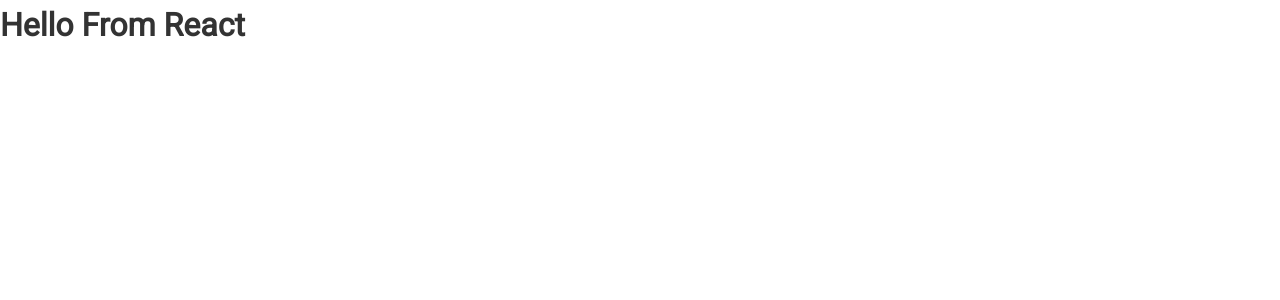
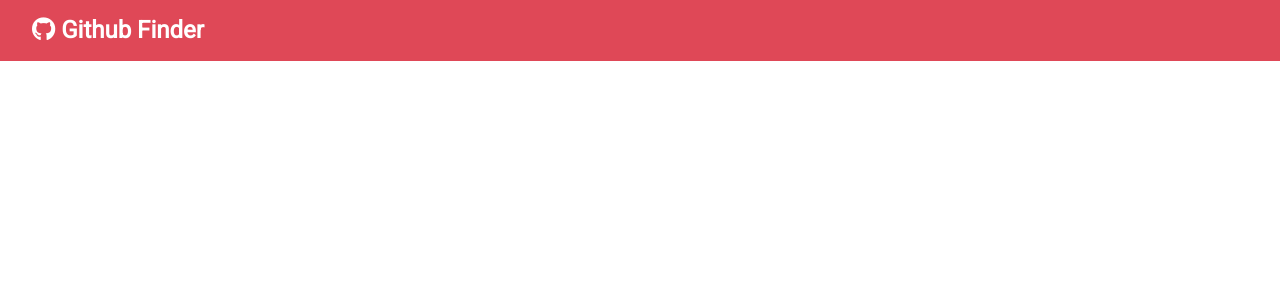
Before and after one commit to MaartenQHuijser/github-finder, a React (Create React App) app: page / in a window 1280 px wide. Shown: the top 300 px of the page. Built offline with nearby package versions, Linux system fonts and the light colour scheme.

Commit message:
Added components

```diff
--- a/public/index.html
+++ b/public/index.html
@@ -11,6 +11,12 @@
     />
     <link rel="apple-touch-icon" href="%PUBLIC_URL%/logo192.png" />
     <link rel="manifest" href="%PUBLIC_URL%/manifest.json" />
+    <link
+      rel="stylesheet"
+      href="https://use.fontawesome.com/releases/v5.15.3/css/all.css"
+      integrity="sha384-SZXxX4whJ79/gErwcOYf+zWLeJdY/qpuqC4cAa9rOGUstPomtqpuNWT9wdPEn2fk"
+      crossorigin="anonymous"
+    />
     <title>Github Finder</title>
   </head>
   <body>
--- a/src/App.js
+++ b/src/App.js
@@ -1,11 +1,14 @@
 import React, { Component } from 'react';
 import './App.css';
+import Navbar from './components/layout/Navbar';
 
 class App extends Component {
+  foo = () => 'Bars';
+
   render() {
     return (
       <div className='App'>
-        <h1>Hello From React</h1>
+        <Navbar />
       </div>
     );
   }
--- /dev/null
+++ b/src/components/layout/Navbar.js
@@ -0,0 +1,20 @@
+import React, { Component } from 'react';
+
+export class Navbar extends Component {
+  static defaultProps = {
+    title: 'Github Finder',
+    icon: 'fab fa-github',
+  };
+
+  render() {
+    return (
+      <nav className='navbar bg-primary'>
+        <h1>
+          <i className={this.props.icon} /> {this.props.title}
+        </h1>
+      </nav>
+    );
+  }
+}
+
+export default Navbar;
```
